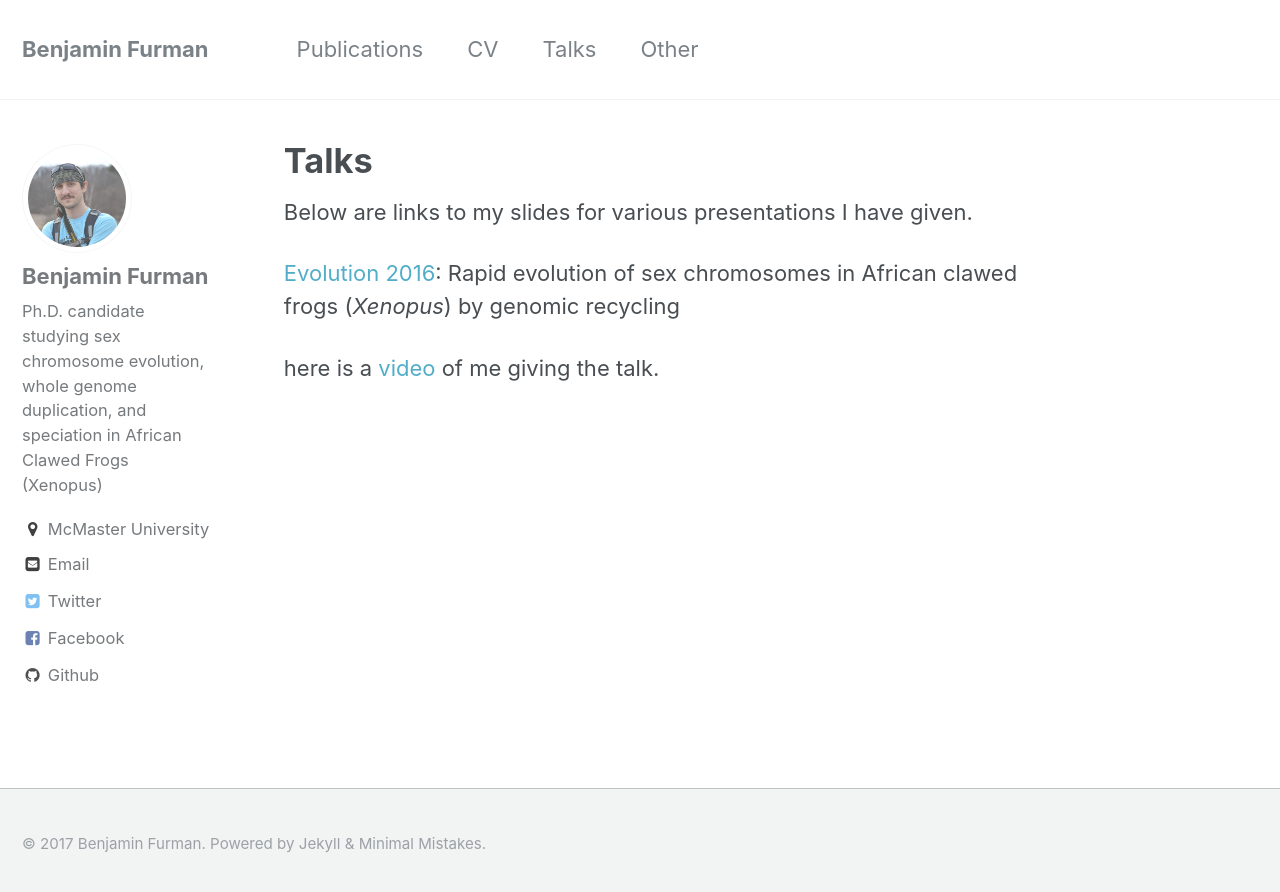
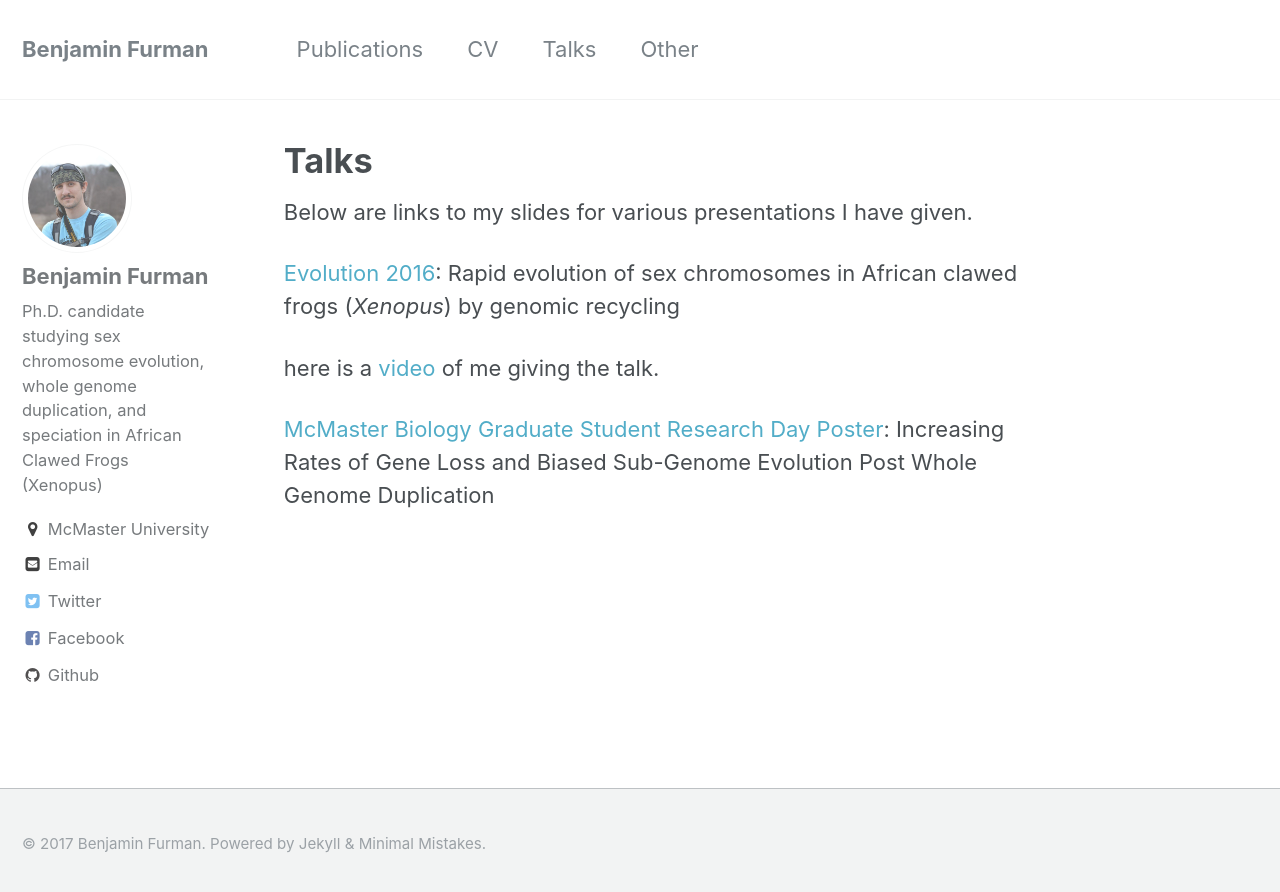
Before and after one commit to benjaminfurman/benjaminfurman.github.io, a Jekyll site: the page built from _pages/talks.md, in a window 1280 px wide. Shown: the top 892 px of the page. Built offline with Jekyll 4.4.1, drawn with Linux system fonts in a browser that asks for light colours.

Commit message:
added link to GRD poster to talk page

```diff
--- a/_pages/talks.md
+++ b/_pages/talks.md
@@ -9,3 +9,5 @@ Below are links to my slides for various presentations I have given.
 [Evolution 2016]({{ site.url }}/assets/talks/Furman_evolution-2016-talk.pdf): Rapid evolution of sex chromosomes in African clawed frogs (*Xenopus*) by genomic recycling
 
 here is a [video](https://www.youtube.com/watch?v=qU5k0arbER8) of me giving the talk.
+
+[McMaster Biology Graduate Student Research Day Poster]({{ site.url }}/assets/talks/furman-grd2017-poster.pdf): Increasing Rates of Gene Loss and Biased Sub-Genome Evolution Post Whole Genome Duplication
```
